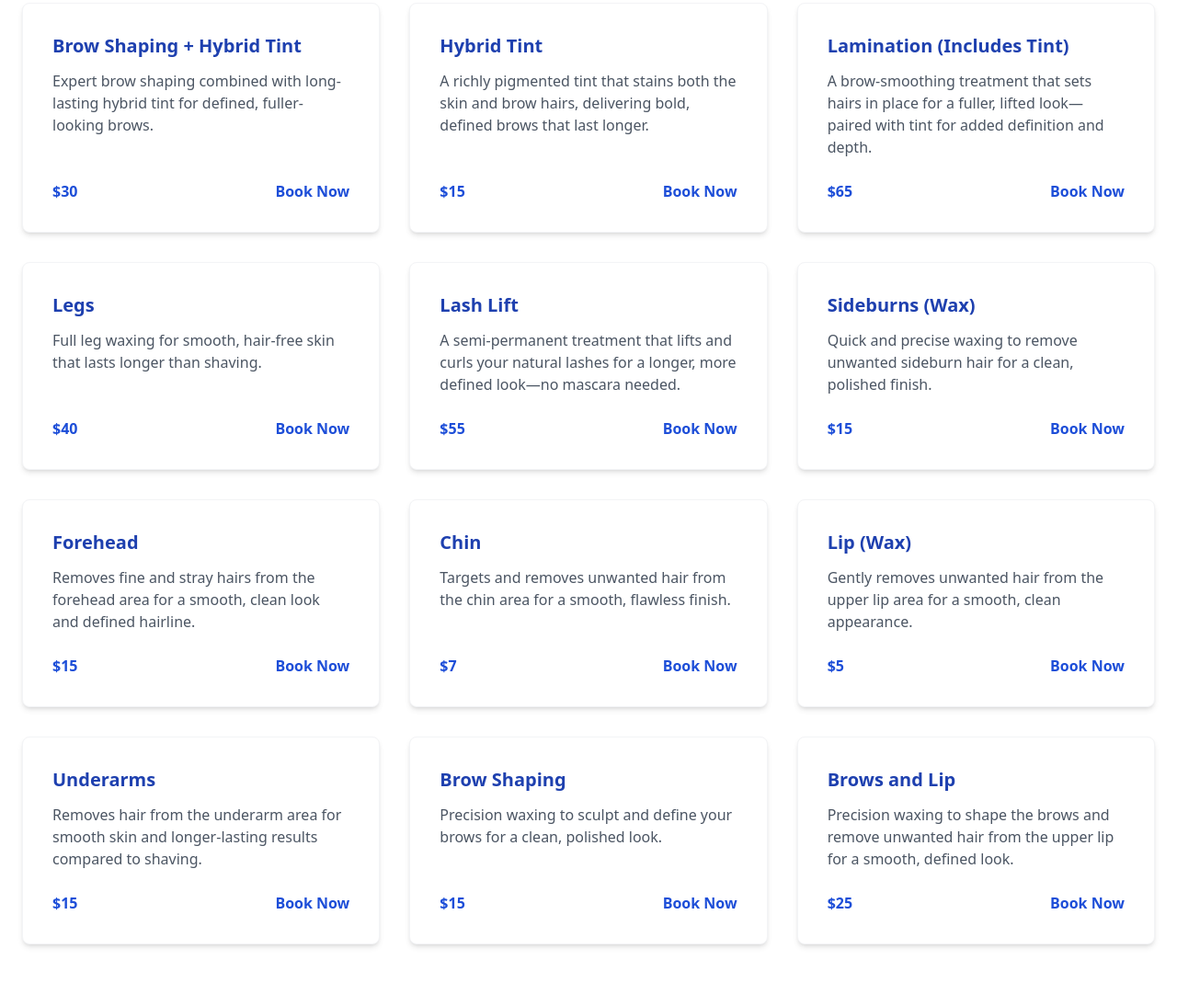
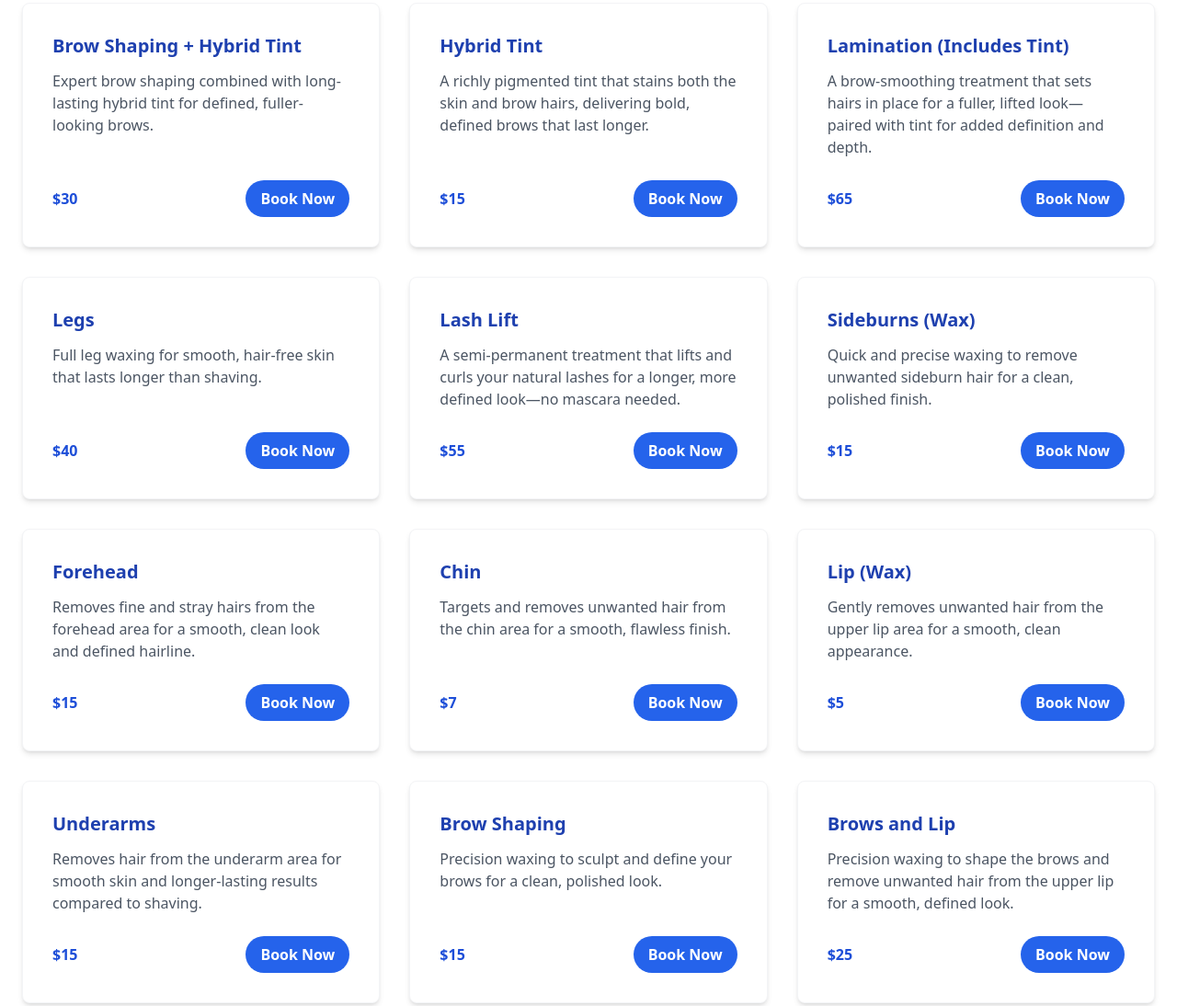
Before and after one commit to jessemtz8432/norasarch.com, a plain HTML site: page index.html in a window 1280 px wide. Shown: the part 925-2019 px from the top of the page at 92% size. Drawn offline with nearby package versions, Linux system fonts and the light colour scheme.

Commit message:
Add files via upload

```diff
--- a/index.html
+++ b/index.html
@@ -127,7 +127,7 @@
     <a href="https://book.squareup.com/appointments/10229fb0-51f6-4215-aa51-4b1b39464635/location/04080XS5N72S6/services/UNUZW4EQAGTU4WYSBBSD4NRP"
        target="_blank"
        rel="noopener noreferrer"
-       class="text-blue-700 font-bold hover:text-blue-800">
+       class="bg-blue-600 text-white px-4 py-2 rounded-full font-semibold hover:bg-blue-700 transition duration-300">
       Book Now
     </a>
   </div>
@@ -147,7 +147,7 @@
     <a href="https://book.squareup.com/appointments/10229fb0-51f6-4215-aa51-4b1b39464635/location/04080XS5N72S6/services/SCYAITYOHTEBG5WDFZOLDBWP"
        target="_blank"
        rel="noopener noreferrer"
-       class="text-blue-700 font-bold hover:text-blue-800">
+       class="bg-blue-600 text-white px-4 py-2 rounded-full font-semibold hover:bg-blue-700 transition duration-300">
       Book Now
     </a>
   </div>
@@ -167,7 +167,7 @@
     <a href="https://book.squareup.com/appointments/10229fb0-51f6-4215-aa51-4b1b39464635/location/04080XS5N72S6/services/AFAOLSTDUZN32QONIPHOVK6W"
        target="_blank"
        rel="noopener noreferrer"
-       class="text-blue-700 font-bold hover:text-blue-800">
+       class="bg-blue-600 text-white px-4 py-2 rounded-full font-semibold hover:bg-blue-700 transition duration-300">
       Book Now
     </a>
   </div>
@@ -187,7 +187,7 @@
     <a href="https://book.squareup.com/appointments/10229fb0-51f6-4215-aa51-4b1b39464635/location/04080XS5N72S6/services/OX23CBOGL4AY4ODL4XHINL4G"
        target="_blank"
        rel="noopener noreferrer"
-       class="text-blue-700 font-bold hover:text-blue-800">
+       class="bg-blue-600 text-white px-4 py-2 rounded-full font-semibold hover:bg-blue-700 transition duration-300">
       Book Now
     </a>
   </div>
@@ -208,7 +208,7 @@
     <a href="https://book.squareup.com/appointments/10229fb0-51f6-4215-aa51-4b1b39464635/location/04080XS5N72S6/services/PZQ4WGYRQ66U5FK4BXOFGYV5"
        target="_blank"
        rel="noopener noreferrer"
-       class="text-blue-700 font-bold hover:text-blue-800">
+       class="bg-blue-600 text-white px-4 py-2 rounded-full font-semibold hover:bg-blue-700 transition duration-300">
       Book Now
     </a>
   </div>
@@ -228,7 +228,7 @@
     <a href="https://book.squareup.com/appointments/10229fb0-51f6-4215-aa51-4b1b39464635/location/04080XS5N72S6/services/PU7XO77RSHUGPHNGMJ2ILN2A"
        target="_blank"
        rel="noopener noreferrer"
-       class="text-blue-700 font-bold hover:text-blue-800">
+       class="bg-blue-600 text-white px-4 py-2 rounded-full font-semibold hover:bg-blue-700 transition duration-300">
       Book Now
     </a>
   </div>
@@ -248,7 +248,7 @@
     <a href="https://book.squareup.com/appointments/10229fb0-51f6-4215-aa51-4b1b39464635/location/04080XS5N72S6/services/3SEYEISALXK7FXXNH326LDN4"
        target="_blank"
        rel="noopener noreferrer"
-       class="text-blue-700 font-bold hover:text-blue-800">
+       class="bg-blue-600 text-white px-4 py-2 rounded-full font-semibold hover:bg-blue-700 transition duration-300">
       Book Now
     </a>
   </div>
@@ -268,7 +268,7 @@
     <a href="https://book.squareup.com/appointments/10229fb0-51f6-4215-aa51-4b1b39464635/location/04080XS5N72S6/services/6R6KKLZYZK2FZQY4KRMJLY4G"
        target="_blank"
        rel="noopener noreferrer"
-       class="text-blue-700 font-bold hover:text-blue-800">
+       class="bg-blue-600 text-white px-4 py-2 rounded-full font-semibold hover:bg-blue-700 transition duration-300">
       Book Now
     </a>
   </div>
@@ -288,7 +288,7 @@
     <a href="https://book.squareup.com/appointments/10229fb0-51f6-4215-aa51-4b1b39464635/location/04080XS5N72S6/services/JJLMSDFAWJHR5XJXTUXGRY4K"
        target="_blank"
        rel="noopener noreferrer"
-       class="text-blue-700 font-bold hover:text-blue-800">
+       class="bg-blue-600 text-white px-4 py-2 rounded-full font-semibold hover:bg-blue-700 transition duration-300">
       Book Now
     </a>
   </div>
@@ -308,7 +308,7 @@
     <a href="https://book.squareup.com/appointments/10229fb0-51f6-4215-aa51-4b1b39464635/location/04080XS5N72S6/services/QVAUVFKUDTJAMHI5DKRZVEUE"
        target="_blank"
        rel="noopener noreferrer"
-       class="text-blue-700 font-bold hover:text-blue-800">
+       class="bg-blue-600 text-white px-4 py-2 rounded-full font-semibold hover:bg-blue-700 transition duration-300">
       Book Now
     </a>
   </div>
@@ -328,7 +328,7 @@
     <a href="https://book.squareup.com/appointments/10229fb0-51f6-4215-aa51-4b1b39464635/location/04080XS5N72S6/services/U2U5DUHGE4RYJE6XURTXLY3Z"
        target="_blank"
        rel="noopener noreferrer"
-       class="text-blue-700 font-bold hover:text-blue-800">
+       class="bg-blue-600 text-white px-4 py-2 rounded-full font-semibold hover:bg-blue-700 transition duration-300">
       Book Now
     </a>
   </div>
@@ -348,7 +348,7 @@
     <a href="https://book.squareup.com/appointments/10229fb0-51f6-4215-aa51-4b1b39464635/location/04080XS5N72S6/services/ZTWD2P5GS7VS5AD6MBQWD3SR"
        target="_blank"
        rel="noopener noreferrer"
-       class="text-blue-700 font-bold hover:text-blue-800">
+       class="bg-blue-600 text-white px-4 py-2 rounded-full font-semibold hover:bg-blue-700 transition duration-300">
       Book Now
     </a>
   </div>
```
